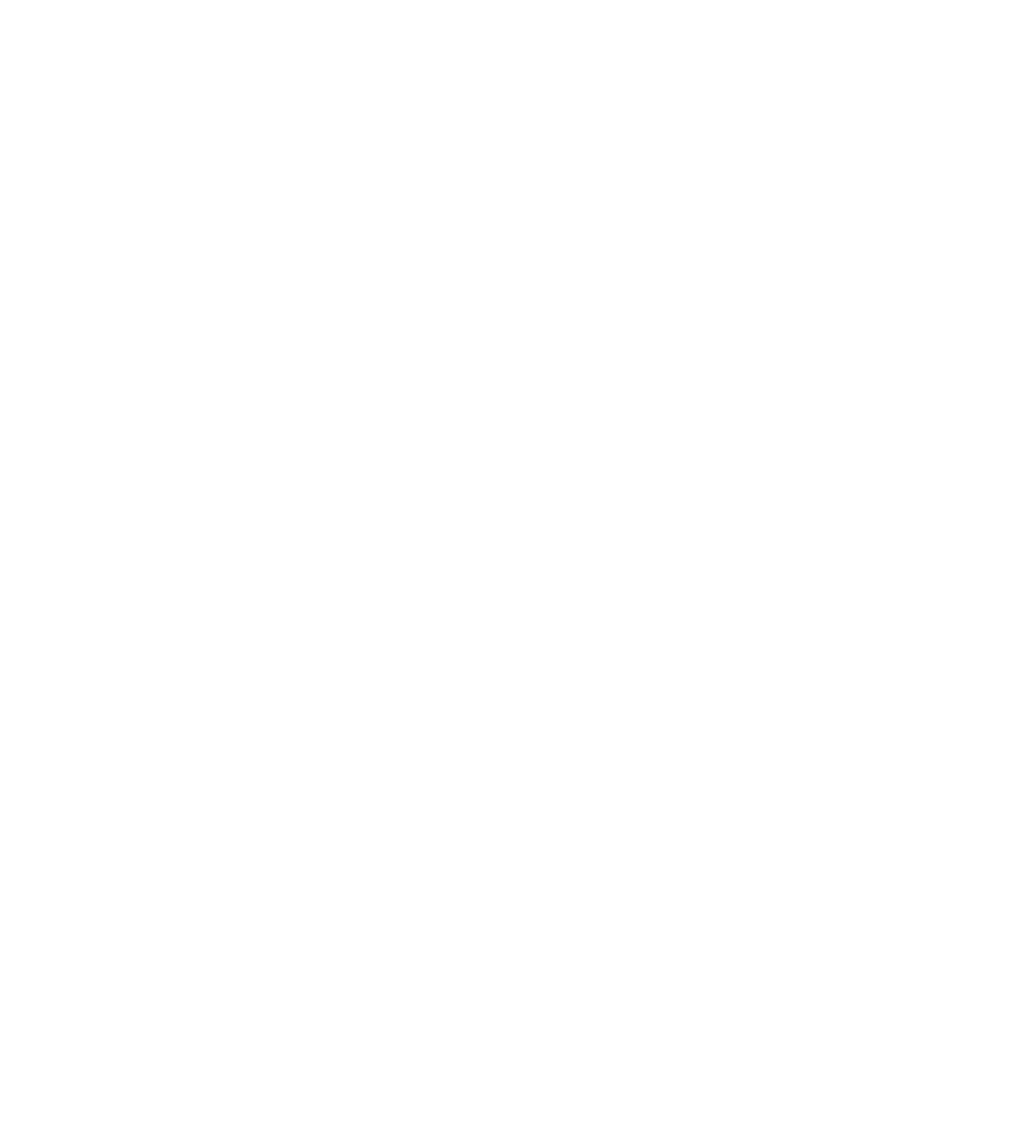
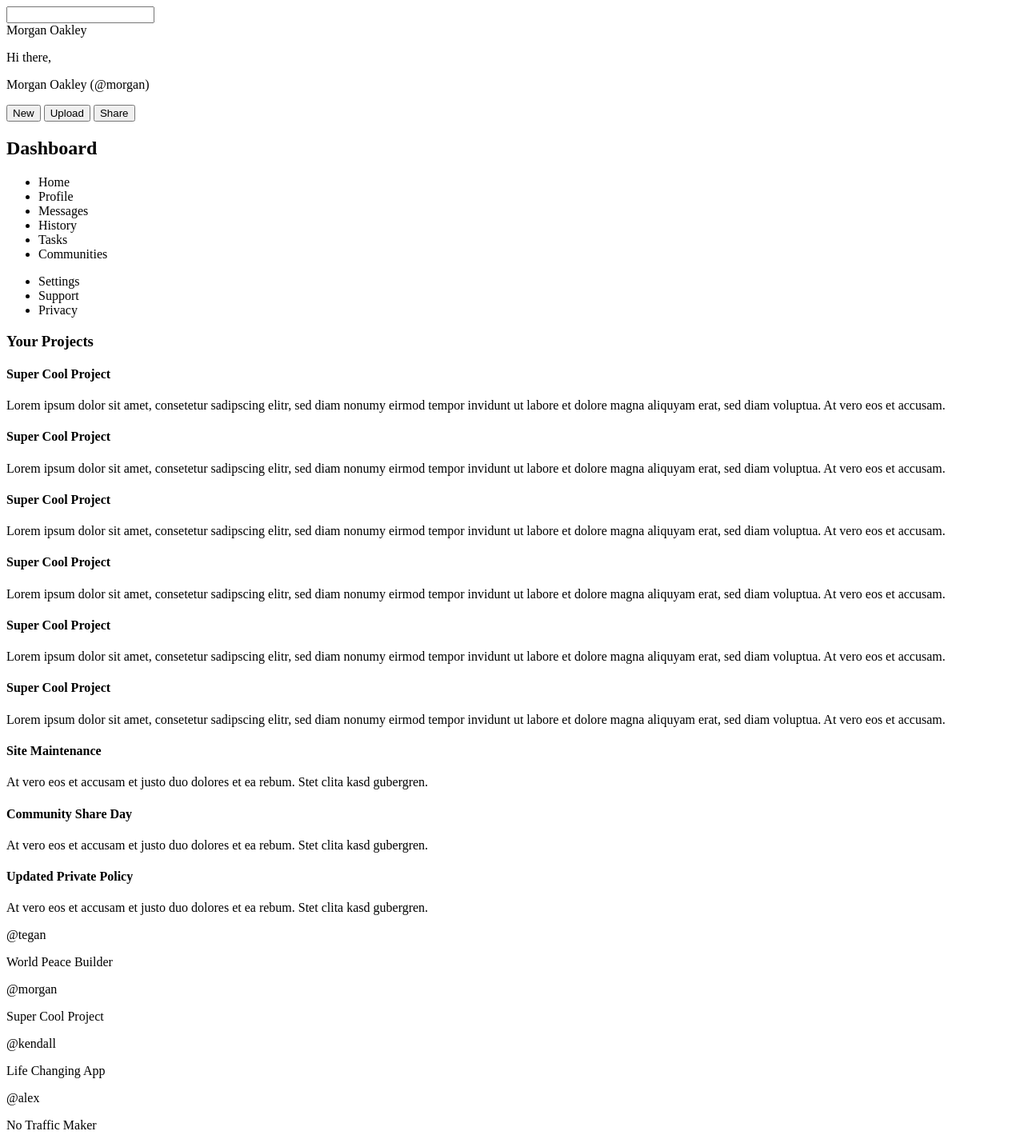
Before and after one commit to ziggibot/admin_dashboard, a plain HTML site: page index.html in a window 1280 px wide. Shown: the whole page at 80% size. Before the commit the page ends 800 px from the top, so only its background shows below. Drawn offline with Linux system fonts and the light colour scheme.

Commit message:
built mai structure with content elements in html

```diff
--- a/index.html
+++ b/index.html
@@ -6,7 +6,149 @@
         <link rel="stylesheet" href="css/style.css">
     </header>
     <body>
+        <header>
+            <div class="searchbar">
+                <input type="search">
+            </div>
 
+            <div class="account_access">
+                Morgan Oakley
+            </div>
+
+            <div class="user_greeting">
+                <p>Hi there,</p>
+                <p>Morgan Oakley (@morgan)</p>
+            </div>
+
+            <div class="user_actions">
+                <button>New</button>
+                <button>Upload</button>
+                <button>Share</button>
+            </div>
+        </header>
+
+        <nav>
+            <h2>Dashboard</h2>
+
+            <ul ckass="list_navigation">
+                <li>Home</li>
+                <li>Profile</li>
+                <li>Messages</li>
+                <li>History</li>
+                <li>Tasks</li>
+                <li>Communities</li>
+            </ul>
+
+            <ul class="list_userhelp">
+                <li>Settings</li>
+                <li>Support</li>
+                <li>Privacy</li>
+            </ul>
+        </nav>
+
+        <main>
+
+            <section class="container_projects">
+                <h3>Your Projects</h3>
+                <div class="project">
+                    <h4>Super Cool Project</h4>
+                    <p>
+                        Lorem ipsum dolor sit amet, consetetur sadipscing
+                        elitr, sed diam nonumy eirmod tempor invidunt ut
+                        labore et dolore magna aliquyam erat, sed diam voluptua.
+                        At vero eos et accusam.
+                    </p>
+                </div>
+                <div class="project">
+                    <h4>Super Cool Project</h4>
+                    <p>
+                        Lorem ipsum dolor sit amet, consetetur sadipscing
+                        elitr, sed diam nonumy eirmod tempor invidunt ut
+                        labore et dolore magna aliquyam erat, sed diam voluptua.
+                        At vero eos et accusam.
+                    </p>
+                </div>
+                <div class="project">
+                    <h4>Super Cool Project</h4>
+                    <p>
+                        Lorem ipsum dolor sit amet, consetetur sadipscing
+                        elitr, sed diam nonumy eirmod tempor invidunt ut
+                        labore et dolore magna aliquyam erat, sed diam voluptua.
+                        At vero eos et accusam.
+                    </p>
+                </div>
+                <div class="project">
+                    <h4>Super Cool Project</h4>
+                    <p>
+                        Lorem ipsum dolor sit amet, consetetur sadipscing
+                        elitr, sed diam nonumy eirmod tempor invidunt ut
+                        labore et dolore magna aliquyam erat, sed diam voluptua.
+                        At vero eos et accusam.
+                    </p>
+                </div>
+                <div class="project">
+                    <h4>Super Cool Project</h4>
+                    <p>
+                        Lorem ipsum dolor sit amet, consetetur sadipscing
+                        elitr, sed diam nonumy eirmod tempor invidunt ut
+                        labore et dolore magna aliquyam erat, sed diam voluptua.
+                        At vero eos et accusam.
+                    </p>
+                </div>
+                <div class="project">
+                    <h4>Super Cool Project</h4>
+                    <p>
+                        Lorem ipsum dolor sit amet, consetetur sadipscing
+                        elitr, sed diam nonumy eirmod tempor invidunt ut
+                        labore et dolore magna aliquyam erat, sed diam voluptua.
+                        At vero eos et accusam.
+                    </p>
+                </div>
+            </section>
+
+            <section class="container_announcements">
+                <article class="announcement">
+                    <h4>Site Maintenance</h4>
+                    <p>
+                        At vero eos et accusam et justo duo dolores et ea rebum.
+                        Stet clita kasd gubergren.
+                    </p>
+                </article>
+                <article class="announcement">
+                    <h4>Community Share Day</h4>
+                    <p>
+                        At vero eos et accusam et justo duo dolores et ea rebum.
+                        Stet clita kasd gubergren.
+                    </p>
+                </article>
+                <article class="announcement">
+                    <h4>Updated Private Policy</h4>
+                    <p>
+                        At vero eos et accusam et justo duo dolores et ea rebum.
+                        Stet clita kasd gubergren.
+                    </p>
+                </article>
+            </section>
+
+            <section class="container_trending">
+                <div class="projects_trending">
+                    <p>@tegan</p>
+                    <p>World Peace Builder</p>
+                </div>
+                <div class="user_trending">
+                    <p>@morgan</p>
+                    <p>Super Cool Project</p>
+                </div>
+                <div class="user_trending">
+                    <p>@kendall</p>
+                    <p>Life Changing App</p>
+                </div>
+                <div class="user_trending">
+                    <p>@alex</p>
+                    <p>No Traffic Maker</p>
+                </div>
+            </section>
+        </main>
 
         <script src="js/script.js"></script>
     </body>
```
